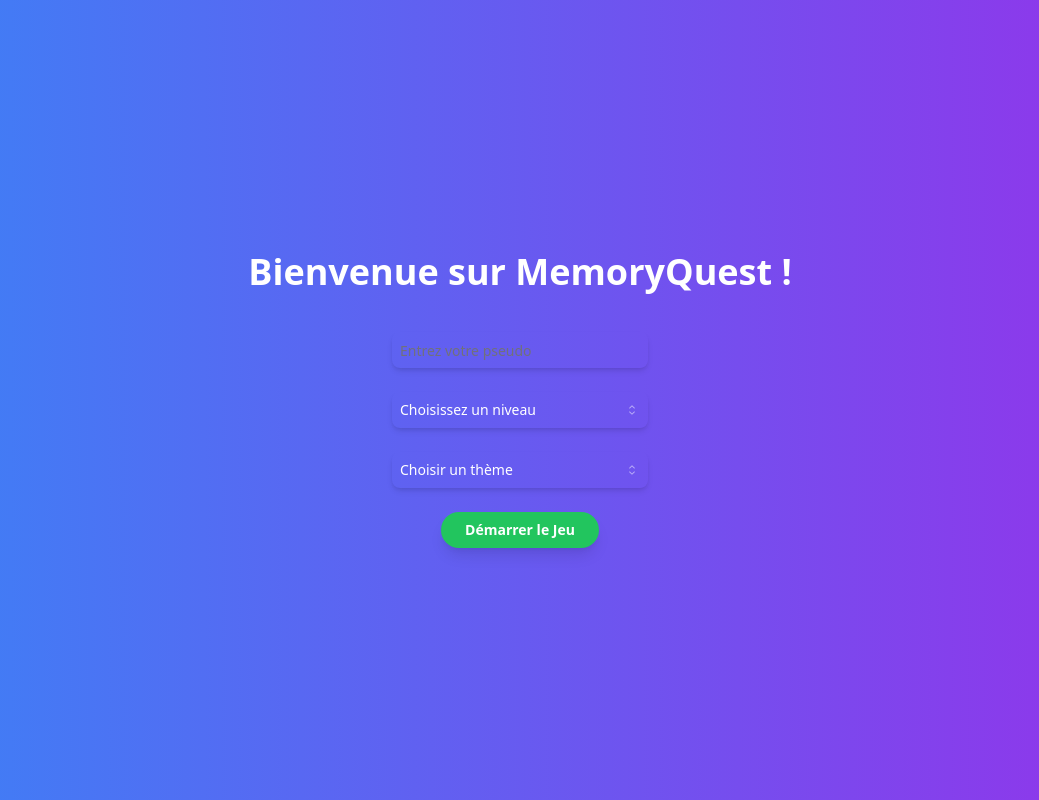
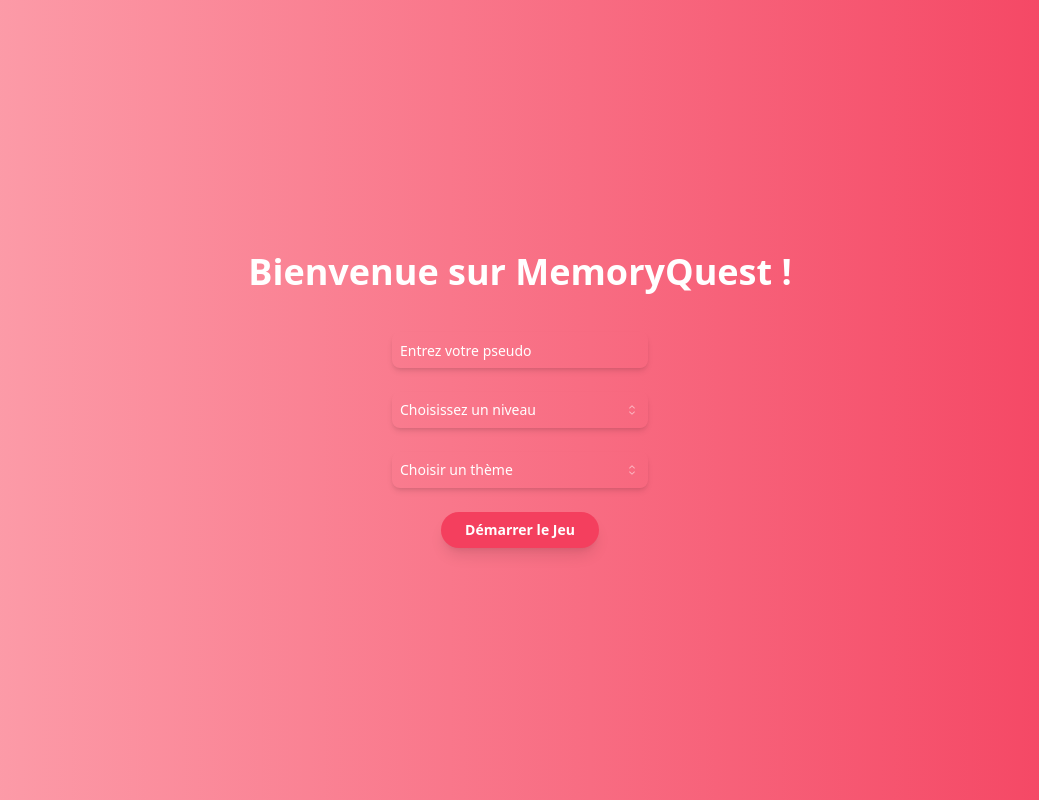
Before and after one commit to Skewmos/MemoryQuest, a React (Vite) app: page / in a window 1280 px wide. Shown: the whole page, without its empty margins (120-1159 px from the left). Built offline with nearby package versions, Linux system fonts and the light colour scheme.

Commit message:
:recycle: Correction de l'affichage et suppression du code non utilisé.

```diff
--- a/src/components/PlayerInfo.tsx
+++ b/src/components/PlayerInfo.tsx
@@ -21,13 +21,13 @@ const PlayerInfo: React.FC<PlayerInfoProps> = ({
 	const closeModal = () => setIsModalOpen(false);
 
 	return (
-		<div className="bg-cyan-800 text-white shadow-md w-full text-center fixed top-0 left-0 right-0 p-4">
+		<div className="bg-rose-700 text-white shadow-md w-full text-center fixed top-0 left-0 right-0 p-4">
 			<h2 className="text-lg font-bold">Joueur : {playerName}</h2>
 			<p className="text-md">Niveau : {level.difficulty}</p>
 			<Button
 				onClick={openModal}
 				label="Changer de niveau"
-				className={""}
+				className={"bg-rose-600 hover:bg-rose-900"}
 			></Button>
 
 			{isModalOpen && (
--- a/src/components/ThemeSelector.tsx
+++ b/src/components/ThemeSelector.tsx
@@ -21,12 +21,6 @@ export default function ThemeSelector({
 	className,
 }: ThemeSelectorProps) {
 	const [selectedTheme, setSelectedTheme] = useState<Theme>(themes[0]);
-
-	useEffect(() => {
-		document.body.style.backgroundImage = `url(${selectedTheme.image})`;
-		document.body.style.backgroundSize = "cover";
-		document.body.style.backgroundPosition = "center";
-	}, [selectedTheme]);
 
 	const handleThemeChange = (value: string) => {
 		const theme = themes.find((t) => t.name === value);
--- a/src/hooks/useCardLogic.ts
+++ b/src/hooks/useCardLogic.ts
@@ -27,7 +27,6 @@ const useCardLogic = (gameState: GameState) => {
 	} = gameState;
 
 	const handleCardClick = (card: Card) => {
-		playSound();
 		if (flippedCards.length === 2 || card.flipped || card.matched) return;
 
 		const newFlippedCards = [...flippedCards, { ...card, flipped: true }];
@@ -47,6 +46,7 @@ const useCardLogic = (gameState: GameState) => {
 		const [firstCard, secondCard] = newFlippedCards;
 
 		if (firstCard.pairId === secondCard.pairId) {
+			playSound();
 			setCards((prevCards) =>
 				prevCards.map((card) =>
 					card.pairId === firstCard.pairId ? { ...card, matched: true } : card,
--- a/src/pages/GameBoard.tsx
+++ b/src/pages/GameBoard.tsx
@@ -8,6 +8,7 @@ import useCardLogic from "@/hooks/useCardLogic";
 import { Difficulty } from "@/type/GameType";
 import usePokemonApi from "@/hooks/usePokemonApi";
 import Loader from "@/components/Loader";
+import Button from "../components/Button";
 
 const GameBoard: React.FC = () => {
 	const isValidLevel = (level: string | null): level is Difficulty => {
@@ -23,8 +24,11 @@ const GameBoard: React.FC = () => {
 	const { cards, gameWon, level, pairsFound, setLevel, turns } = gameState;
 	const { bestScore, handleCardClick, setBestScore } = useCardLogic(gameState);
 	const username = sessionStorage.getItem("username") || "undefined";
+	const gridClasses = `grid grid-cols-1 sm:grid-cols-2 md:grid-cols-4 gap-4`;
 
-	const gridClasses = `grid grid-cols-1 sm:grid-cols-2 md:grid-cols-4 gap-4`;
+	const replay = () => {
+		window.location.reload();
+	}
 
 	useEffect(() => {
 		const savedBestScore = sessionStorage.getItem("bestScore");
@@ -61,7 +65,7 @@ const GameBoard: React.FC = () => {
 	return (
 		<div className="flex flex-col items-center justify-center min-h-screen p-4 bg-gray-100">
 			<PlayerInfo level={level} playerName={username} setLevel={setLevel} />
-			<div className="mt-20 pt-10">
+			<div className="mt-10 pt-10">
 				<p className="mb-2">Nombre de tours : {turns}</p>
 				<p className="mb-2">Paires découvertes : {pairsFound}</p>
 				{bestScore !== null && (
@@ -69,6 +73,12 @@ const GameBoard: React.FC = () => {
 						Meilleur score : {bestScore} tours
 					</p>
 				)}
+				{gameWon && 	<Button
+				onClick={replay}
+				label="Rejouer une partie"
+				className={"bg-rose-600 hover:bg-rose-900"}
+			></Button>}
+
 			</div>
 
 			{gameWon ? (
--- a/src/pages/Home.tsx
+++ b/src/pages/Home.tsx
@@ -38,7 +38,7 @@ const Home: React.FC = () => {
 	};
 
 	return (
-		<div className="flex flex-col items-center justify-center min-h-screen space-y-6 p-6 bg-gradient-to-r from-blue-500 to-purple-600 text-white">
+		<div className="flex flex-col items-center justify-center min-h-screen space-y-6 p-6 bg-gradient-to-r from-rose-300 to-rose-500 text-white">
 			<h1 className="text-4xl font-extrabold mb-4">
 				Bienvenue sur MemoryQuest !
 			</h1>
@@ -47,7 +47,7 @@ const Home: React.FC = () => {
 				value={username}
 				onChange={(e) => setUsername(e.target.value)}
 				placeholder="Entrez votre pseudo"
-				className="w-64 p-2 rounded-lg border-none shadow-md focus:outline-none focus:ring-2 focus:ring-purple-300"
+				className="w-64 p-2 rounded-lg border-none shadow-md focus:outline-none focus:ring-2 focus:ring-purple-300 focus-visible:ring-purple-300 placeholder:text-white"
 			/>
 
 			<Select
@@ -69,7 +69,7 @@ const Home: React.FC = () => {
 			<Button
 				onClick={handleStartGame}
 				label="Démarrer le Jeu"
-				className="mt-4 px-6 py-2 bg-green-500 hover:bg-green-600 text-white font-bold rounded-full shadow-lg transition duration-300 ease-in-out transform hover:-translate-y-1"
+				className="mt-4 px-6 py-2 bg-rose-500 hover:bg-rose-600 text-white font-bold rounded-full shadow-lg transition duration-300 ease-in-out transform hover:-translate-y-1"
 			/>
 		</div>
 	);
```
